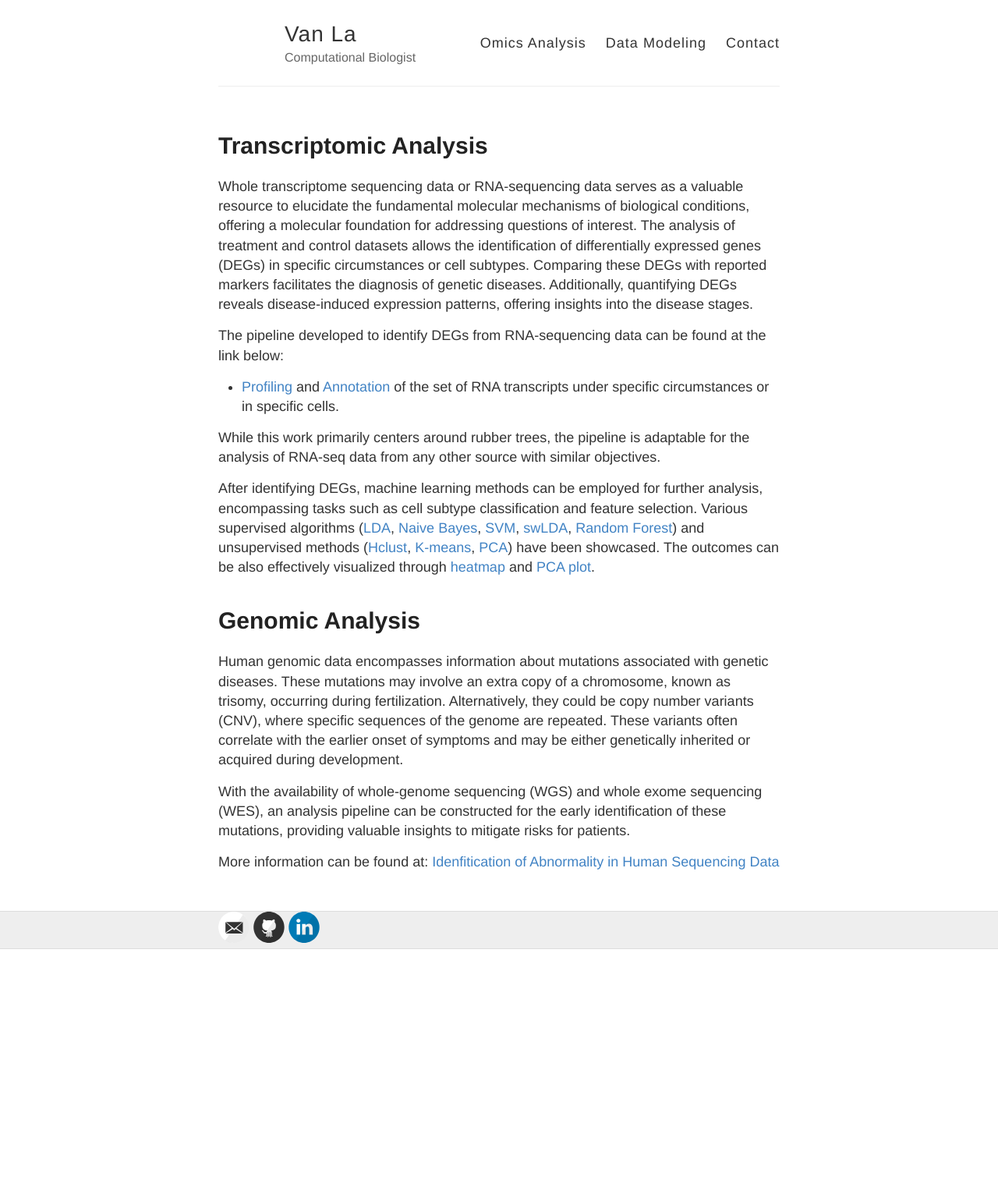
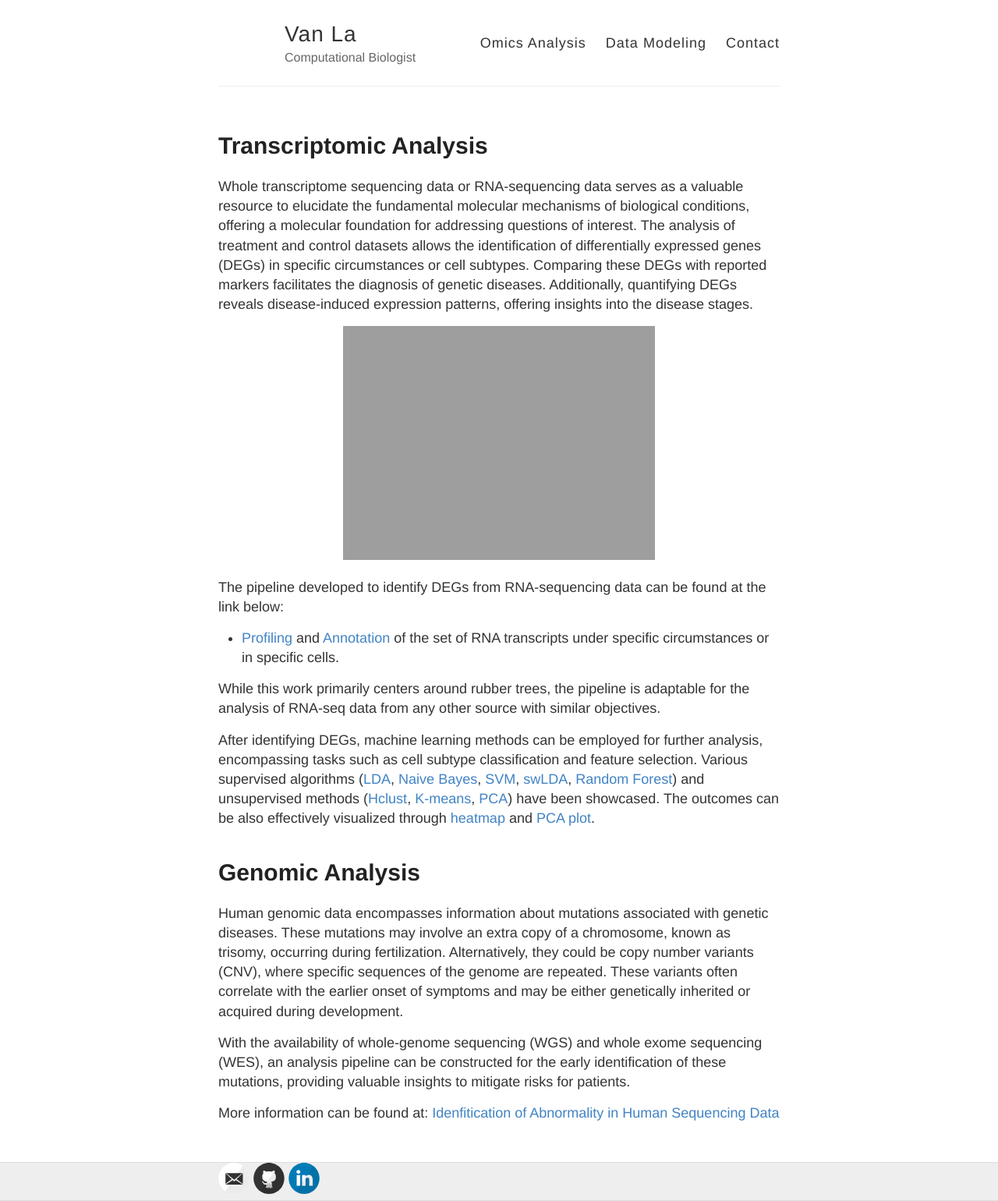
Before and after one commit to vanngocthuyla/Data_Analysis, a Jekyll site: the page built from _pages/omics.md, in a window 1280 px wide. Shown: the whole page at 78% size. Built offline with Jekyll 4.4.1, drawn with Linux system fonts in a browser that asks for light colours; before the commit the page ends 1217 px from its top, so only the background shows below that.

Commit message:
Update omics.md

```diff
--- a/_pages/omics.md
+++ b/_pages/omics.md
@@ -9,6 +9,8 @@ permalink: /omics
 # Transcriptomic Analysis
 
 Whole transcriptome sequencing data or RNA-sequencing data serves as a valuable resource to elucidate the fundamental molecular mechanisms of biological conditions, offering a molecular foundation for addressing questions of interest. The analysis of treatment and control datasets allows the identification of differentially expressed genes (DEGs) in specific circumstances or cell subtypes. Comparing these DEGs with reported markers facilitates the diagnosis of genetic diseases. Additionally, quantifying DEGs reveals disease-induced expression patterns, offering insights into the disease stages.
+
+<div align="center"> <img src='https://vanngocthuyla.github.io/Data_Analysis/images/omics/Pipeline.jpg' width="400"> </div>
 
 The pipeline developed to identify DEGs from RNA-sequencing data can be found at the link below:
 - [Profiling](https://iopscience.iop.org/article/10.1088/1755-1315/749/1/012033/pdf) and [Annotation](https://vanngocthuyla.github.io/Data_Analysis/_pages/omics/Annotation) of the set of RNA transcripts under specific circumstances or in specific cells.
```
